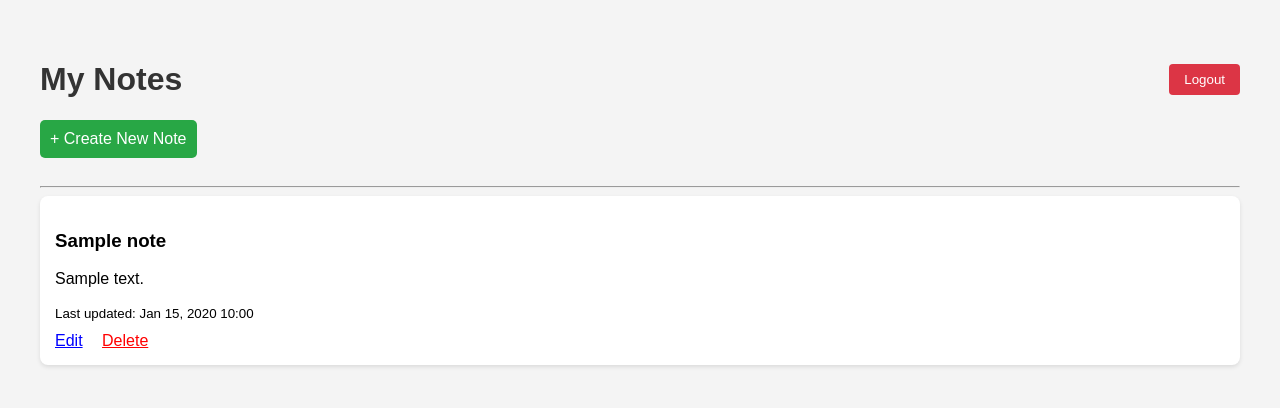
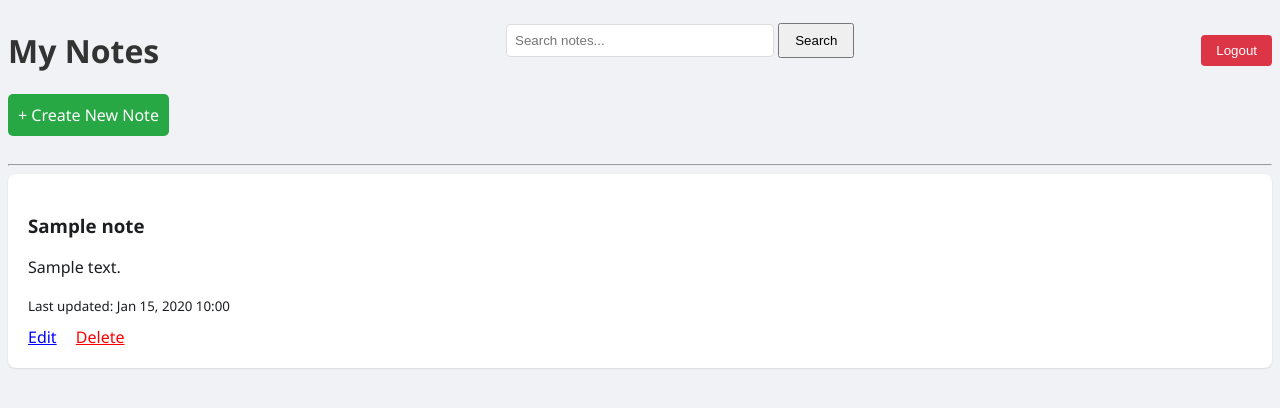
Before and after one commit to saguoran/notes, a Django app: page / in a window 1280 px wide. Shown: the top 408 px of the page. Run offline with Django 5.2, Linux system fonts and the light colour scheme; a user stored in the database is signed in; tables that the repository leaves empty hold one stand-in row (values such as "Sample post").

Commit message:
Phase 17-19: Added environment variables, search functionality, and UI improvements

```diff
--- a/notes/templates/notes/note_list.html
+++ b/notes/templates/notes/note_list.html
@@ -3,14 +3,31 @@
 <head>
     <title>My iNote Sync</title>
     <style>
-        body { font-family: sans-serif; margin: 40px; background: #f4f4f4; }
-        .note-card { background: white; padding: 15px; margin-bottom: 10px; border-radius: 8px; box-shadow: 0 2px 4px rgba(0,0,0,0.1); }
+        body { font-family: 'Segoe UI', Tahoma, Geneva, Verdana, sans-serif; background-color: #f0f2f5; color: #1c1e21; }
+.container { max-width: 800px; margin: 0 auto; padding: 20px; }
+.note-card {
+    background: white;
+    border-radius: 8px;
+    padding: 20px;
+    margin-bottom: 15px;
+    box-shadow: 0 1px 2px rgba(0, 0, 0, 0.1);
+    transition: transform 0.2s;
+}
+.note-card:hover { transform: translateY(-2px); box-shadow: 0 4px 8px rgba(0, 0, 0, 0.1); }
         h1 { color: #333; }
+
     </style>
 </head>
 <body>
     <div style="display: flex; justify-content: space-between; align-items: center;">
     <h1>My Notes</h1>
+    <form method="GET" style="margin-bottom: 20px;">
+    <input type="text" name="q" placeholder="Search notes..." value="{{ request.GET.q }}" style="padding: 8px; width: 250px; border-radius: 4px; border: 1px solid #ddd;">
+    <button type="submit" style="padding: 8px 15px;">Search</button>
+    {% if request.GET.q %}
+        <a href="{% url 'note_list' %}">Clear</a>
+    {% endif %}
+</form>
     <form action="{% url 'logout' %}" method="post">
         {% csrf_token %}
         <button type="submit" style="background: #dc3545; color: white; border: none; padding: 8px 15px; border-radius: 4px; cursor: pointer;">Logout</button>
--- a/notes/views.py
+++ b/notes/views.py
@@ -7,7 +7,20 @@ from django.http import HttpResponseForbidden
 # Updated List View
 @login_required
 def note_list(request):
-    notes = Note.objects.all().order_by('-updated_at')
+    query = request.GET.get('q')
+    if query:
+        # Search in both title and content
+        notes = Note.objects.filter(
+            user=request.user,
+            title__icontains=query
+        ) | Note.objects.filter(
+            user=request.user,
+            content__icontains=query
+        )
+    else:
+        notes = Note.objects.filter(user=request.user)
+
+    notes = notes.order_by('-updated_at')
     return render(request, 'notes/note_list.html', {'notes': notes})
 
 # New Create View
```
Also changed, not shown: config/settings.py (+7 -6 lines).
